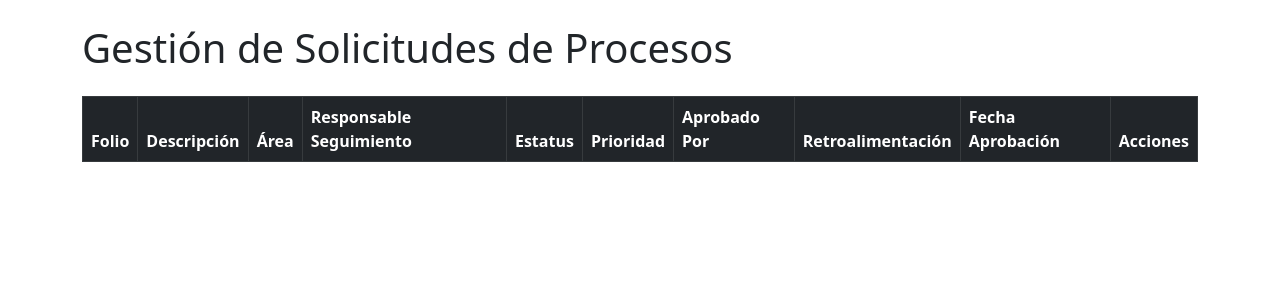
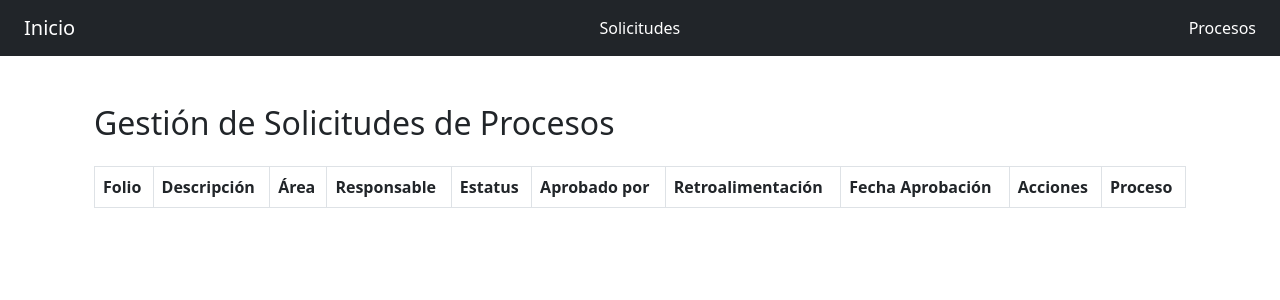
Before and after one commit to manyquesada/Gestor-de-procesos-, a Flask app: page /gestionSolicitudes in a window 1280 px wide. Shown: the top 300 px of the page. Run offline with Flask 3, Linux system fonts and the light colour scheme; data that the repository does not hold is empty.

Commit message:
Implementacion Gestión de procesos

```diff
--- a/main.py
+++ b/main.py
@@ -4,7 +4,7 @@ from datetime import datetime, timedelta, date
 import uuid
 
 app = Flask(__name__)
-app.secret_key = 'clave_secreta'
+app.secret_key = 'secreto'
 app.config['SQLALCHEMY_DATABASE_URI'] = 'mysql+pymysql://root:root@localhost/gestor_procesos'
 app.config['SQLALCHEMY_TRACK_MODIFICATIONS'] = False
 
@@ -13,11 +13,11 @@ db = SQLAlchemy(app)
 class Solicitud(db.Model):
     __tablename__ = 'solicitudes'
     id_solicitud = db.Column(db.String(36), primary_key=True)
-    folio = db.Column(db.String(50))
+    folio = db.Column(db.String(50), unique=True, nullable=False)
     descripcion = db.Column(db.Text)
     tipo_area = db.Column(db.String(100))
     responsable_seguimiento = db.Column(db.String(100))
-    fecha_creacion = db.Column(db.Date)
+    fecha_creacion = db.Column(db.DateTime)
     fecha_estimacion = db.Column(db.Date)
     estatus = db.Column(db.String(50))
     fecha_aprobacion = db.Column(db.Date)
@@ -30,6 +30,17 @@ class Solicitud(db.Model):
         db.session.add(self)
         db.session.commit()
 
+class Proceso(db.Model):
+    __tablename__ = 'procesos'
+    id_proceso = db.Column(db.String(36), primary_key=True)
+    nombre = db.Column(db.String(150))
+    descripcion = db.Column(db.Text)
+    id_solicitud = db.Column(db.String(36), db.ForeignKey('solicitudes.id_solicitud'))
+    fecha_registro = db.Column(db.DateTime)
+    estatus_proceso = db.Column(db.String(50))
+
+    solicitud = db.relationship("Solicitud", backref="procesos")
+
 def generar_folio():
     ult = Solicitud.query.order_by(Solicitud.folio.desc()).first()
     num = 1
@@ -41,15 +52,15 @@ def generar_folio():
     return f'CCADPRC-{num:04d}'
 
 def detectar_prioridad(descripcion):
-    alta = ['urgente', 'auditoría', 'cumplimiento', 'crítico', 'inmediato']
-    media = ['mejora', 'propuesta', 'ajuste']
-    descripcion = descripcion.lower()
-    if any(palabra in descripcion for palabra in alta):
-        return 'Alta'
-    elif any(palabra in descripcion for palabra in media):
-        return 'Media'
-    else:
-        return 'Baja'
+    claves_alta = ['urgente', 'crítico', 'cumplimiento', 'auditoría']
+    claves_media = ['mejora', 'optimización']
+    for palabra in claves_alta:
+        if palabra.lower() in descripcion.lower():
+            return 'Alta'
+    for palabra in claves_media:
+        if palabra.lower() in descripcion.lower():
+            return 'Media'
+    return 'Baja'
 
 def dias_habiles_entre(fecha_inicio, fecha_fin):
     dias = 0
@@ -75,11 +86,10 @@ def registrar_solicitud():
     nueva.descripcion = request.form['descripcion']
     nueva.tipo_area = request.form['tipo_area']
     nueva.responsable_seguimiento = request.form['responsable_seguimiento']
-    nueva.fecha_creacion = datetime.now().date()
-    nueva.fecha_estimacion = request.form.get('fecha_estimacion')
-    nueva.fecha_estimacion = datetime.strptime(nueva.fecha_estimacion, '%Y-%m-%d').date() if nueva.fecha_estimacion else None
+    nueva.fecha_creacion = datetime.now()
+    nueva.fecha_estimacion = datetime.strptime(request.form['fecha_estimacion'], '%Y-%m-%d') if request.form['fecha_estimacion'] else None
     nueva.estatus = 'pendiente'
-    nueva.fecha_limite_evaluacion = nueva.fecha_creacion
+    nueva.fecha_limite_evaluacion = nueva.fecha_creacion.date() + timedelta(days=3)
     nueva.prioridad = detectar_prioridad(nueva.descripcion)
     nueva.agregar()
     return redirect(url_for('gestion_solicitudes'))
@@ -87,14 +97,12 @@ def registrar_solicitud():
 @app.route('/gestionSolicitudes')
 def gestion_solicitudes():
     solicitudes = Solicitud.query.order_by(Solicitud.fecha_creacion.desc()).all()
-    hoy = date.today()
-
+    hoy = datetime.now().date()
     for solicitud in solicitudes:
         if solicitud.estatus == 'pendiente' and solicitud.fecha_creacion:
-            dias = dias_habiles_entre(solicitud.fecha_creacion, hoy)
+            dias = dias_habiles_entre(solicitud.fecha_creacion.date(), hoy)
             if dias > 3:
                 solicitud.estatus = 'Pendiente Evaluación'
-
     db.session.commit()
     return render_template('gestion_solicitudes.html', solicitudes=solicitudes)
 
@@ -106,26 +114,50 @@ def actualizar_solicitud():
         accion = request.form.get('accion')
 
         if accion == f'aprobar_{sid}' or accion == f'rechazar_{sid}' or accion == f'finalizar_{sid}':
-            solicitud.retroalimentacion = request.form.get(f'retroalimentacion_{sid}')
-            fecha_aprobacion = request.form.get(f'fecha_aprobacion_{sid}')
-            solicitud.fecha_aprobacion = datetime.strptime(fecha_aprobacion, '%Y-%m-%d') if fecha_aprobacion else None
-
-            if f'aprobar_{sid}' == accion:
+            if 'rechazar' in accion:
+                solicitud.estatus = 'rechazada'
+                solicitud.aprobado_por = 'rechazado'
+            elif 'aprobar' in accion:
                 solicitud.estatus = 'aprobada'
                 solicitud.aprobado_por = request.form.get(f'aprobado_por_{sid}')
-            elif f'rechazar_{sid}' == accion:
-                solicitud.estatus = 'rechazada'
-                solicitud.aprobado_por = 'rechazado'
-            elif f'finalizar_{sid}' == accion:
-                if solicitud.estatus == 'aprobada' and solicitud.aprobado_por and solicitud.aprobado_por.lower() not in ['rechazado', '']:
+                solicitud.retroalimentacion = request.form.get(f'retroalimentacion_{sid}')
+                fecha_aprobacion = request.form.get(f'fecha_aprobacion_{sid}')
+                solicitud.fecha_aprobacion = datetime.strptime(fecha_aprobacion, '%Y-%m-%d') if fecha_aprobacion else None
+            elif 'finalizar' in accion:
+                if solicitud.estatus == 'aprobada' and solicitud.aprobado_por and solicitud.aprobado_por.lower() != 'rechazado':
                     solicitud.estatus = 'finalizada'
                 else:
-                    flash(f'La solicitud con folio {solicitud.folio} no puede finalizarse sin aprobación válida.')
-
+                    flash(f'La solicitud {solicitud.folio} no puede finalizarse sin aprobación válida.')
     db.session.commit()
     return redirect(url_for('gestion_solicitudes'))
 
+@app.route('/generarProceso/<id_solicitud>')
+def generar_proceso(id_solicitud):
+    solicitud = Solicitud.query.get(id_solicitud)
+    if solicitud and solicitud.estatus == 'aprobada':
+        existente = Proceso.query.filter_by(id_solicitud=id_solicitud).first()
+        if not existente:
+            nuevo = Proceso(
+                id_proceso=str(uuid.uuid4()),
+                nombre=f"Proceso para {solicitud.folio}",
+                descripcion=solicitud.descripcion,
+                id_solicitud=solicitud.id_solicitud,
+                fecha_registro=datetime.now(),
+                estatus_proceso='en seguimiento'
+            )
+            db.session.add(nuevo)
+            db.session.commit()
+            flash("Proceso generado exitosamente.")
+        else:
+            flash("Este proceso ya fue generado previamente.")
+    else:
+        flash("Solo puede generar procesos a partir de solicitudes aprobadas.")
+    return redirect(url_for('gestion_solicitudes'))
+
+@app.route('/gestionProcesos')
+def gestion_procesos():
+    procesos = Proceso.query.join(Solicitud).filter(Solicitud.estatus == 'aprobada').all()
+    return render_template('gestion_procesos.html', procesos=procesos)
+
 if __name__ == '__main__':
-    with app.app_context():
-        db.create_all()
     app.run(debug=True)
--- a/templates/gestion_solicitudes.html
+++ b/templates/gestion_solicitudes.html
@@ -1,68 +1,56 @@
-<!DOCTYPE html>
-<html lang="es">
-<head>
-    <meta charset="UTF-8">
-    <title>Gestión de Solicitudes</title>
-    <link rel="stylesheet" href="https://cdn.jsdelivr.net/npm/bootstrap@5.3.0/dist/css/bootstrap.min.css">
-</head>
-<body class="container mt-4">
-    <h1>Gestión de Solicitudes de Procesos</h1>
-    {% with messages = get_flashed_messages() %}
-    {% if messages %}
-        <div class="alert alert-warning">
-            {{ messages[0] }}
-        </div>
-    {% endif %}
-    {% endwith %}
-    <form method="POST" action="{{ url_for('actualizar_solicitud') }}">
+{% extends 'layout.html' %}
+{% block content %}
+<div class="container mt-4">
+  <h2>Gestión de Solicitudes de Procesos</h2>
   <table class="table table-bordered mt-4">
-            <thead class="table-dark">
+    <thead class="thead-dark">
       <tr>
         <th>Folio</th>
         <th>Descripción</th>
         <th>Área</th>
-                    <th>Responsable Seguimiento</th>
+        <th>Responsable</th>
         <th>Estatus</th>
-                    <th>Prioridad</th>
-                    <th>Aprobado Por</th>
+        <th>Aprobado por</th>
         <th>Retroalimentación</th>
         <th>Fecha Aprobación</th>
         <th>Acciones</th>
+        <th>Proceso</th>
       </tr>
     </thead>
     <tbody>
       {% for solicitud in solicitudes %}
-                <tr class="
-                    {% if solicitud.estatus == 'rechazada' %}table-danger
-                    {% elif solicitud.estatus == 'Pendiente Evaluación' %}table-warning
-                    {% endif %}">
+      <tr class="{% if solicitud.estatus == 'rechazada' %}table-danger{% elif solicitud.estatus == 'Pendiente Evaluación' %}table-warning{% endif %}">
         <td>{{ solicitud.folio }}</td>
         <td>{{ solicitud.descripcion }}</td>
         <td>{{ solicitud.tipo_area }}</td>
         <td>{{ solicitud.responsable_seguimiento }}</td>
         <td>{{ solicitud.estatus }}</td>
-                    <td>{{ solicitud.prioridad }}</td>
         <td>
-                        <input type="text" name="aprobado_por_{{ solicitud.id_solicitud }}" class="form-control"
-                               value="{% if solicitud.estatus == 'rechazada' %}rechazado{% else %}{{ solicitud.aprobado_por or '' }}{% endif %}">
+          <input type="text" name="aprobado_por_{{ solicitud.id_solicitud }}" value="{{ solicitud.aprobado_por or '' }}" class="form-control">
         </td>
         <td>
-                        <input type="text" name="retroalimentacion_{{ solicitud.id_solicitud }}" class="form-control"
-                               value="{{ solicitud.retroalimentacion or '' }}">
+          <input type="text" name="retroalimentacion_{{ solicitud.id_solicitud }}" value="{{ solicitud.retroalimentacion or '' }}" class="form-control">
         </td>
         <td>
-                        <input type="date" name="fecha_aprobacion_{{ solicitud.id_solicitud }}" class="form-control"
-                               value="{{ solicitud.fecha_aprobacion }}">
+          <input type="date" name="fecha_aprobacion_{{ solicitud.id_solicitud }}" class="form-control">
         </td>
         <td>
-                        <button type="submit" name="accion" value="aprobar_{{ solicitud.id_solicitud }}" class="btn btn-success btn-sm">Aprobar</button>
-                        <button type="submit" name="accion" value="rechazar_{{ solicitud.id_solicitud }}" class="btn btn-danger btn-sm">Rechazar</button>
+          <form method="POST" action="{{ url_for('actualizar_solicitud') }}">
+            <button type="submit" name="accion" value="aprobar_{{ solicitud.id_solicitud }}" class="btn btn-success btn-sm mb-1">Aprobar</button>
+            <button type="submit" name="accion" value="rechazar_{{ solicitud.id_solicitud }}" class="btn btn-danger btn-sm mb-1">Rechazar</button>
             <button type="submit" name="accion" value="finalizar_{{ solicitud.id_solicitud }}" class="btn btn-primary btn-sm">Finalizar</button>
+          </form>
+        </td>
+        <td>
+          {% if solicitud.estatus == 'aprobada' and not solicitud.procesos %}
+            <a href="{{ url_for('generar_proceso', id_solicitud=solicitud.id_solicitud) }}" class="btn btn-warning btn-sm">Generar Proceso</a>
+          {% elif solicitud.procesos %}
+            <span class="text-success">Proceso creado</span>
+          {% endif %}
         </td>
       </tr>
       {% endfor %}
     </tbody>
   </table>
-    </form>
-</body>
-</html>
+</div>
+{% endblock %}
--- a/templates/index.html
+++ b/templates/index.html
@@ -10,6 +10,7 @@
     <div class="text-center">
        <a href="{{ url_for('gestion_solicitudes') }}" class="btn btn-primary btn-lg">Ir a Solicitudes</a>
        <a href="{{ url_for('registro_solicitud') }}" class="btn btn-success btn-lg ms-3">Registrar Solicitud</a>
+       <a href="{{ url_for('gestion_procesos') }}" class="btn btn-primary mt-3"> Gestión de Procesos</a>
 
     </div>
 </body>
--- /dev/null
+++ b/templates/layout.html
@@ -0,0 +1,27 @@
+<!DOCTYPE html>
+<html lang="es">
+<head>
+    <meta charset="UTF-8">
+    <title>Gestor de Procesos</title>
+    <link rel="stylesheet" href="https://cdn.jsdelivr.net/npm/bootstrap@5.3.0/dist/css/bootstrap.min.css">
+</head>
+<body>
+    <nav class="navbar navbar-dark bg-dark px-4">
+        <a class="navbar-brand" href="{{ url_for('index') }}">Inicio</a>
+        <a class="nav-link text-white" href="{{ url_for('gestion_solicitudes') }}">Solicitudes</a>
+        <a class="nav-link text-white" href="{{ url_for('gestion_procesos') }}">Procesos</a>
+    </nav>
+
+    <div class="container py-4">
+        {% with messages = get_flashed_messages() %}
+          {% if messages %}
+            {% for msg in messages %}
+              <div class="alert alert-info">{{ msg }}</div>
+            {% endfor %}
+          {% endif %}
+        {% endwith %}
+
+        {% block content %}{% endblock %}
+    </div>
+</body>
+</html>
```
Also changed, not shown: modelo/dao.py (+8 -9 lines), templates/Plantilla base.html (added, +27 -0 lines), templates/gestion_procesos.html (added, +41 -0 lines). Lines whose indentation alone changed are shown as unchanged.
